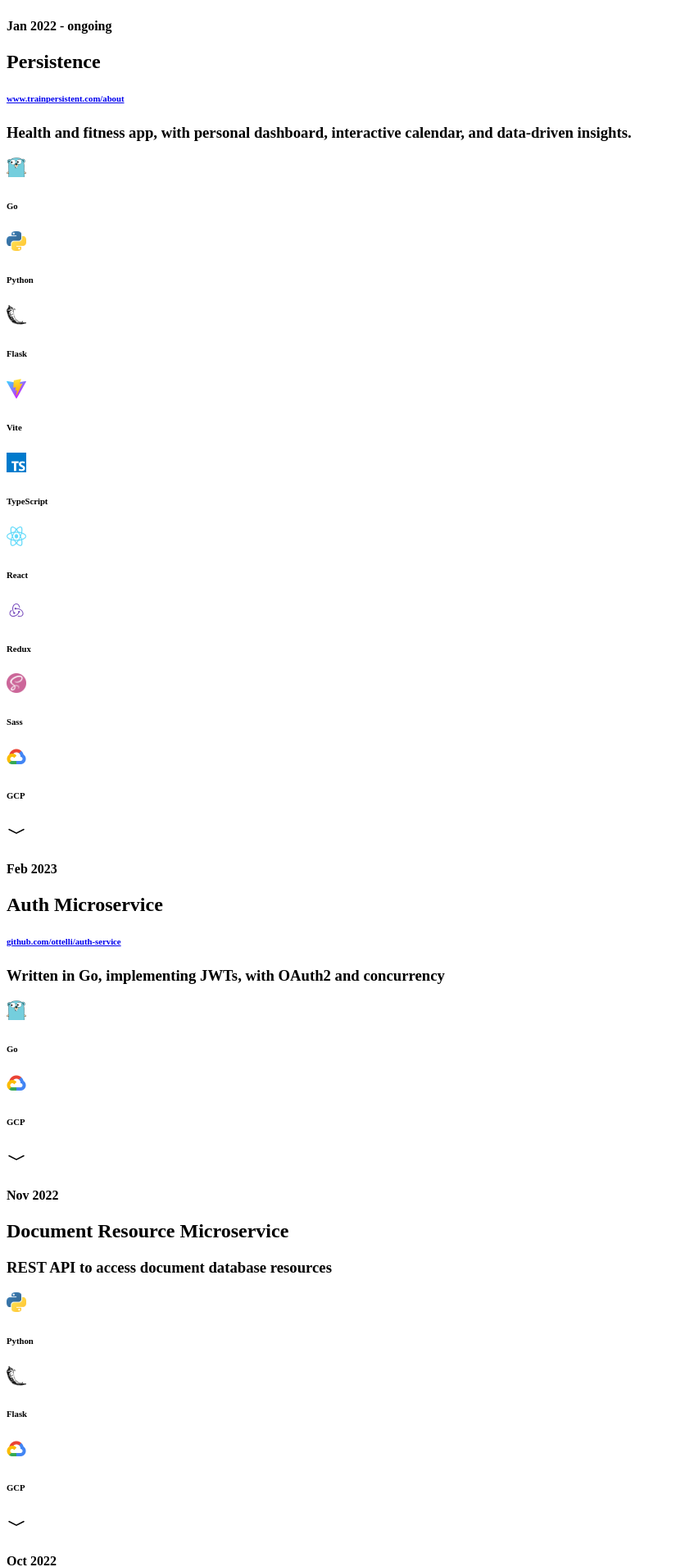
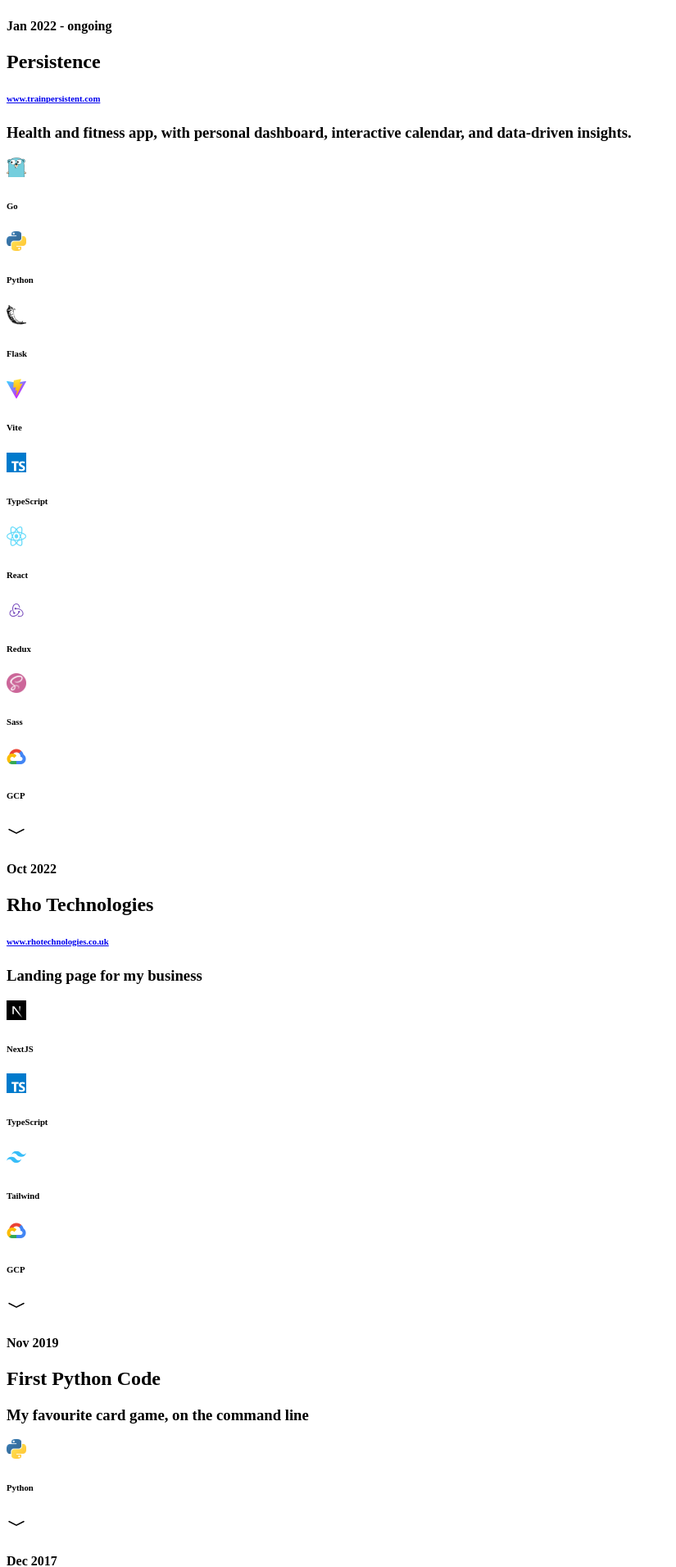
Before and after one commit to ottelli/elliottking.dev, a Next.js app: page / in a window 1280 px wide. Shown: the part 2030-3941 px from the top of the page at 82% size, without its empty margins (0-825 px from the left). Built offline with nearby package versions, Linux system fonts and the light colour scheme.

Commit message:
update persistence link

```diff
--- a/src/data/timeline_text.ts
+++ b/src/data/timeline_text.ts
@@ -6,7 +6,7 @@ export const timeline_text: ITimelineEntry[] = [
     date: "Jan 2022 - ongoing",
     description:
       "Health and fitness app, with personal dashboard, interactive calendar, and data-driven insights.",
-    link: "www.trainpersistent.com/about",
+    link: "www.trainpersistent.com",
     stack: [
       "Go",
       "Python",
@@ -38,7 +38,7 @@ export const timeline_text: ITimelineEntry[] = [
     },
   },
   {
-    title: "Auth Microservice",
+    title: "Auth Service",
     date: "Feb 2023",
     description:
       "Written in Go, implementing JWTs, with OAuth2 and concurrency",
@@ -54,14 +54,14 @@ export const timeline_text: ITimelineEntry[] = [
     },
   },
   {
-    title: "Document Resource Microservice",
+    title: "Document Resource API",
     date: "Nov 2022",
     description: "REST API to access document database resources",
     // link: "github.com/ottelli/persistence-document-service",
     stack: ["Python", "Flask", "GCP"],
     points: {
       "Why did I make this?":
-        "The first minimum-viable-product release of Persistence featured a monolithic backend server that, for the sake of maintenance and development, I decided to break up into microservices. Another limitation was the resource storage and retrieval architecture, which I chose to migrate into a document database to improve scalability.",
+        "The first minimum-viable-product release of Persistence featured a monolithic backend server that, for the sake of maintenance and development, I decided to break up into independent APIs. Another limitation was the resource storage and retrieval architecture, which I chose to migrate into a document database to improve scalability.",
       "What I built":
         "This service exposes a REST API giving a client application access to document resources hosted on Google Cloud. It's a part of the next iteration of the Persistence full-stack application which holds users training session data consisting of session metadata and sensor streams from sportswatches. The original monolith was written in Python and a core feature was the parsing, indexing, retrieval and filtering of this dataset. For this reason I chose to continue with Python and the Flask microframework for this service.<br/><br/>I made changes to the base resources and the way they are formatted for the client based on changes and new features I hope to implement on the client application. I also wanted to improve the performance to open possibilities for larger response payloads and more complex queries.",
       "What I learned":
```
